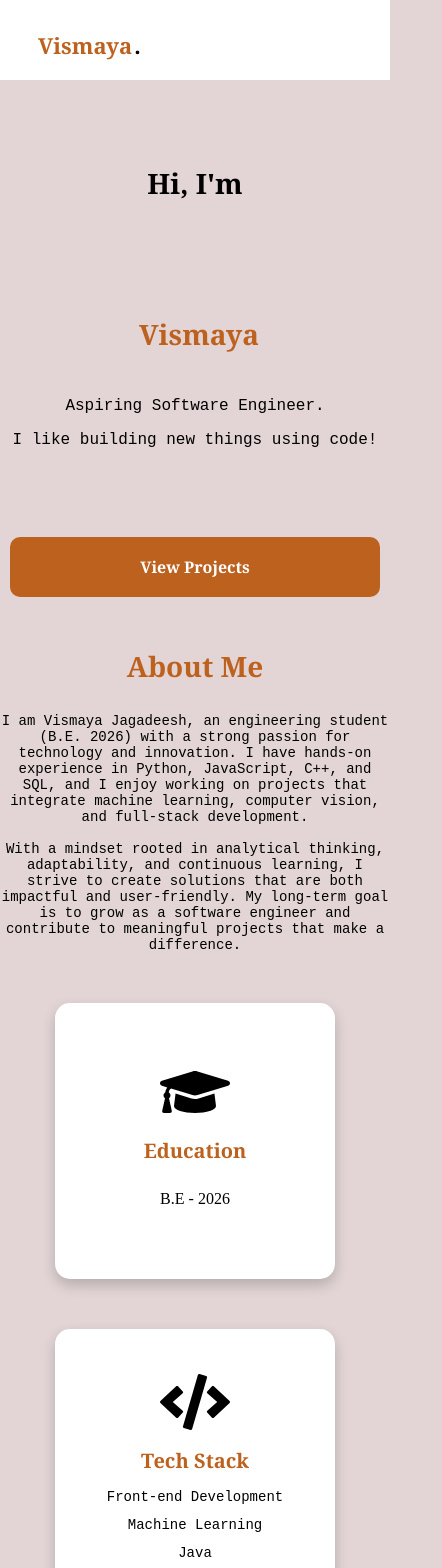
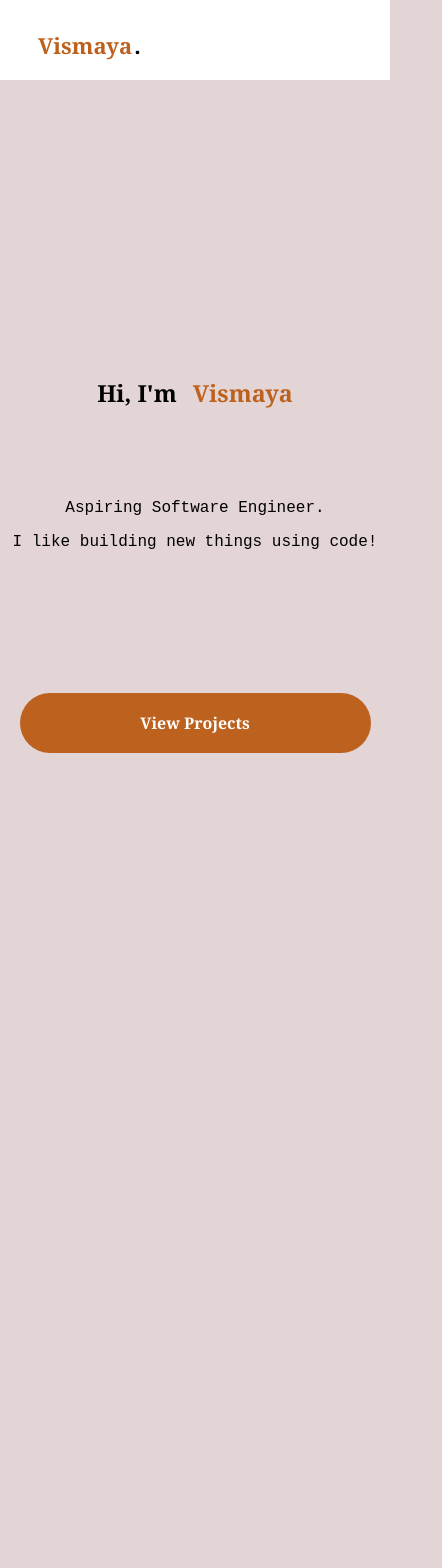
Before and after one commit to VismayaJagadeesh/portfolio-website, a React (Vite) app: page / in a window 390 px wide. Shown: the top 1568 px of the page, 442 px wide, since content can reach past the window. After the commit the page ends 924 px from the top, so only its background shows below. Built offline with nearby package versions, Linux system fonts and the light colour scheme.

Commit message:
Fix: corrected LandingPage.css to work properly for phone layout

```diff
--- a/src/components/GetInTouch.jsx
+++ b/src/components/GetInTouch.jsx
@@ -24,7 +24,7 @@ const GetInTouch = () => {
 
           <div className="contact-item">
             <FaGithub className="contact-icon github" />
-            <span>github.com/VismayaJagadeesh05</span>
+            <span>github.com/VismayaJagadeesh</span>
           </div>
         </div>
       </div>
--- a/src/components/LandingPage.css
+++ b/src/components/LandingPage.css
@@ -1,28 +1,27 @@
+
+
 /* HEADINGS */
 .heading-info{
   margin-top: 10vh;
   font-size: clamp(28px, 5vw, 50px);
   font-family: Georgia, 'Times New Roman', Times, serif;
   font-weight: bold;
-  text-align: center; /* center align */
+  text-align: center;
 }
 .heading-name{
   margin-top: 10vh;
   font-size: clamp(28px, 5vw, 50px);
   font-family: Georgia, 'Times New Roman', Times, serif;
   font-weight: bold;
-  text-align: center; /* center align */
-  margin-left: 8px;
-}
-
-.heading-name {
+  text-align: center;
+  margin-left: 6px;
   color: #BD611F;
 }
 
 .heading {
   display: flex;
   flex-wrap: wrap;
-  justify-content: center; /* center horizontally */
+  justify-content: center;
 }
 
 /* SUBTEXT */
@@ -30,7 +29,7 @@
 .para-line2 {
   font-size: clamp(16px, 2vw, 25px);
   font-family: 'Courier New', Courier, monospace;
-  text-align: center;  /* center text */
+  text-align: center;
 }
 
 /* BUTTON */
@@ -40,11 +39,11 @@
   height: 60px;
   font-size: clamp(16px, 3vw, 30px);
   padding: 5px;
-  border-radius: 10px;
+  border-radius: 30px;
   border: none;
   background-color: #BD611F;
-  margin: 20px auto 0 auto; /* center button */
-  display: block; /* ensure margin auto works */
+  margin: 20px auto 0 auto;
+  display: block;
   font-family: Georgia, 'Times New Roman', Times, serif;
   font-weight: bold;
   color: white;
@@ -60,7 +59,7 @@
 /* ABOUT */
 .about-me {
   margin-top: 50px;
-  text-align: center; /* center everything inside */
+  text-align: center;
 }
 
 .about-me-heading {
@@ -72,7 +71,7 @@
 
 .about-me-para {
   max-width: 900px;
-  margin: 0 auto; /* center paragraph block */
+  margin: 0 auto;
   font-family: 'Courier New', Courier, monospace;
   font-size: clamp(14px, 2vw, 18px);
 }
@@ -80,29 +79,28 @@
 /* BOXES CONTAINER */
 .boxes {
   display: flex;
-  gap: 50px;                   /* more breathing space */
+  gap: 50px;
   flex-wrap: wrap;
-  justify-content: center;     /* center horizontally */
-  margin-top: 50px;            /* space from content above */
+  justify-content: center;
+  margin-top: 50px;
 }
 
 /* INDIVIDUAL BOXES */
 .education-box,
 .tech-stack-box {
   background-color: #fff;
-  width: clamp(240px, 28vw, 300px);   /* slightly larger */
-  height: clamp(200px, 28vh, 240px);  /* slightly taller */
-  border-radius: 15px;                /* smoother corners */
+  width: clamp(240px, 28vw, 300px);
+  height: clamp(200px, 28vh, 240px);
+  border-radius: 15px;
   display: flex;
   flex-direction: column;
   align-items: center;
   justify-content: center;
-  padding: 20px;                      /* inner padding */
+  padding: 20px;
   box-shadow: 0 6px 14px rgba(0, 0, 0, 0.2);
-  transition: all 0.3s ease-out;      /* smooth hover */
+  transition: all 0.3s ease-out;
 }
 
-/* NICE HOVER EFFECT */
 .education-box:hover,
 .tech-stack-box:hover {
   transform: translateY(-5px) scale(1.03);
@@ -132,11 +130,10 @@
   line-height: 1.4;
 }
 
-
 /* PROJECTS */
 .projects {
   margin-top: 50px;
-  text-align: center; /* center all content */
+  text-align: center;
 }
 
 .projects-heading {
@@ -154,17 +151,83 @@
 
 /* MOBILE OPTIMIZATION */
 @media (max-width: 768px) {
-  .heading {
-    flex-direction: column;
-    align-items: center; /* center in mobile */
+   /* Scroll container */
+  .main-container {
+    scroll-snap-type: y mandatory;
+    overflow-y: scroll;
+    height: 100vh;
+    scroll-behavior: smooth;
   }
 
+  .main-container section {
+    scroll-snap-align: start;
+    height: 100vh; /* each section fills viewport */
+    display: flex;
+    flex-direction: column;
+    justify-content: center;
+    align-items: center;
+  }
+
+
+  /* Boxes */
   .boxes {
     flex-direction: column;
     align-items: center;
+    gap: 20px;
   }
 
+  .para-info{
+    margin-top:50px;
+  }
+
+  /* Button */
   .view-projects {
-    width: 95%;
+    width: 90%;
+    margin-top: 15vh;
+  }
+
+  .about-me {
+    margin-top: 20vh; /* pushes About Me far down on small screens */
+  }
+
+  /* About section */
+  .about-me-para {
+    font-size: clamp(12px, 3vw, 16px);
+    padding: 0 10px;
+  }
+
+  /* Projects description */
+  .description {
+    font-size: clamp(12px, 3vw, 16px);
+    padding: 0 10px;
   }
 }
+
+@media (max-width: 768px) {
+  .education-box,
+  .tech-stack-box {
+    width: 90%;          /* almost full width of screen */
+    max-width: 300px;    /* optional max width */
+    height: auto;        /* let content determine height */
+    padding: 15px;       /* slightly smaller padding */
+  }
+}
+
+@media (max-width: 768px) {
+  /* Headings */
+  .heading-info,
+  .heading-name {
+    margin-top: 5vh;
+    font-size: clamp(20px, 6vw, 36px);
+  }
+
+  /* Heading flex: keep in a single line on mobile */
+  .heading {
+    flex-direction: row;       /* horizontal layout */
+    flex-wrap: nowrap;         /* prevent wrapping */
+    justify-content: center;   /* center the whole line */
+    align-items: center;       /* vertical alignment */
+    gap: 10px;                 /* space between heading parts */
+    margin-top: 10vh;
+  }
+}
--- a/src/components/LandingPage.jsx
+++ b/src/components/LandingPage.jsx
@@ -1,6 +1,5 @@
 import './LandingPage.css'
-import { FaGraduationCap } from "react-icons/fa";
-import { FaCode } from "react-icons/fa";
+import { FaGraduationCap, FaCode } from "react-icons/fa";
 import Projects from './Projects';
 import GetInTouch from './GetInTouch';
 import { useRef } from "react";
@@ -11,26 +10,34 @@ const LandingPage = () =>{
     projectsRef.current.scrollIntoView({ behavior: "smooth" });
   };
 
-  return <>
+  return (
+    <div className="main-container">
+      {/* Hero Section */}
+      <section className="hero">
         <span className='heading'>
           <p className='heading-info'>Hi, I'm</p>
           <p className='heading-name'>Vismaya</p>
         </span>
 
         <span className='para-info'>
-      <p className='para-line1'> Aspiring Software Engineer.</p>
-      <p className='para-line2'> I like building new things using code!</p>
+          <p className='para-line1'>Aspiring Software Engineer.</p>
+          <p className='para-line2'>I like building new things using code!</p>
         </span>
 
         <button className='view-projects' onClick={scrollToProjects}>View Projects</button>
+      </section>
 
-    <div className='about-me'>
+      {/* About Me Section */}
+      <section className='about-me'>
         <p className='about-me-heading'>About Me</p>
-      <p className='about-me-para'>I am Vismaya Jagadeesh, an engineering student (B.E. 2026) with a strong passion for technology and innovation. I have hands-on experience in Python, JavaScript, C++, and SQL, and I enjoy working on projects that integrate machine learning, computer vision, and full-stack development.<br/><br/>
+        <p className='about-me-para'>
+          I am Vismaya Jagadeesh, an engineering student (B.E. 2026) with a strong passion for technology and innovation. I have hands-on experience in Python, JavaScript, Java, and SQL, and I enjoy working on projects that integrate machine learning, computer vision, and full-stack development.<br/><br/>
+          With a mindset rooted in analytical thinking, adaptability, and continuous learning, I strive to create solutions that are both impactful and user-friendly. My long-term goal is to grow as a software engineer and contribute to meaningful projects that make a difference.
+        </p>
+      </section>
 
-      With a mindset rooted in analytical thinking, adaptability, and continuous learning, I strive to create solutions that are both impactful and user-friendly. My long-term goal is to grow as a software engineer and contribute to meaningful projects that make a difference.</p>
-    </div>
-
+      {/* Boxes Section */}
+      <section className='boxes-section'>
         <div className='boxes'>
           <div className='education-box'>
             <FaGraduationCap size={70}/>
@@ -46,18 +53,18 @@ const LandingPage = () =>{
             <p className='stack-3'>Java</p>
           </div>
         </div>
+      </section>
 
-      <div className='projects' ref={projectsRef}>
+      {/* Projects Section */}
+      <section className='projects' ref={projectsRef}>
         <p className='projects-heading'>Projects</p>
         <p className='description'>Here are some of my recent projects.</p>
-        <Projects></Projects>
+        <Projects />
+      </section>
+
+      <GetInTouch />
     </div>
-
-      <GetInTouch></GetInTouch>
-
-
-  </>
-
+  )
 }
 
-export default LandingPage
+export default LandingPage;
--- a/src/components/Projects.css
+++ b/src/components/Projects.css
@@ -10,7 +10,7 @@
 .projects-box {
   background-color: white;
   width: 100%;
-  max-width: 600px;
+  max-width: 500px;
   min-height: 250px;
   border-radius: 20px;
   border: 0.2px solid #BD611F;
```
Lines whose indentation alone changed are shown as unchanged.
